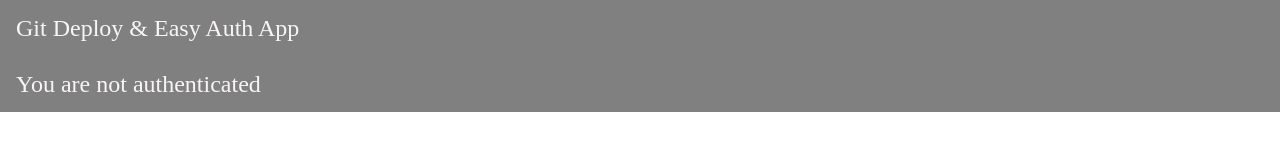
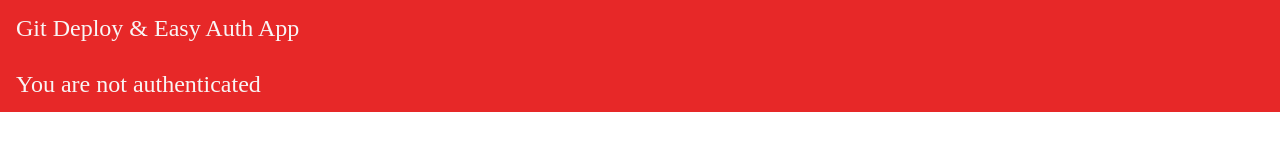
Before and after one commit to alexander-kastil/git-deploy-app, a plain HTML site: page index.html in a window 1280 px wide. Drawn offline with Linux system fonts and the light colour scheme; no server answers.

Commit message:
background col changed to red

```diff
--- a/site.css
+++ b/site.css
@@ -126,7 +126,7 @@ table {
 .container {
     display: flex;
     flex-direction: column;
-    background-color: gray;
+    background-color: rgb(231, 40, 40);
     width: 100vw;
 }
 
```
